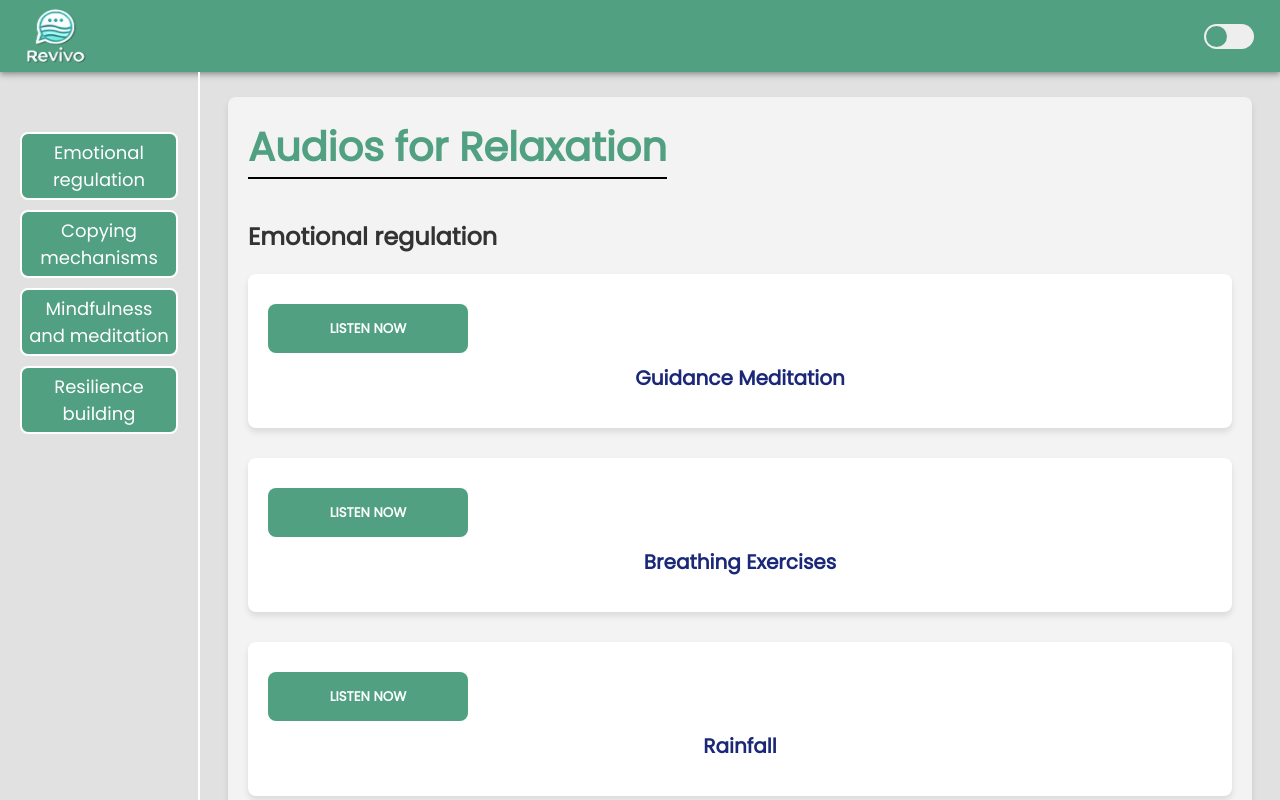
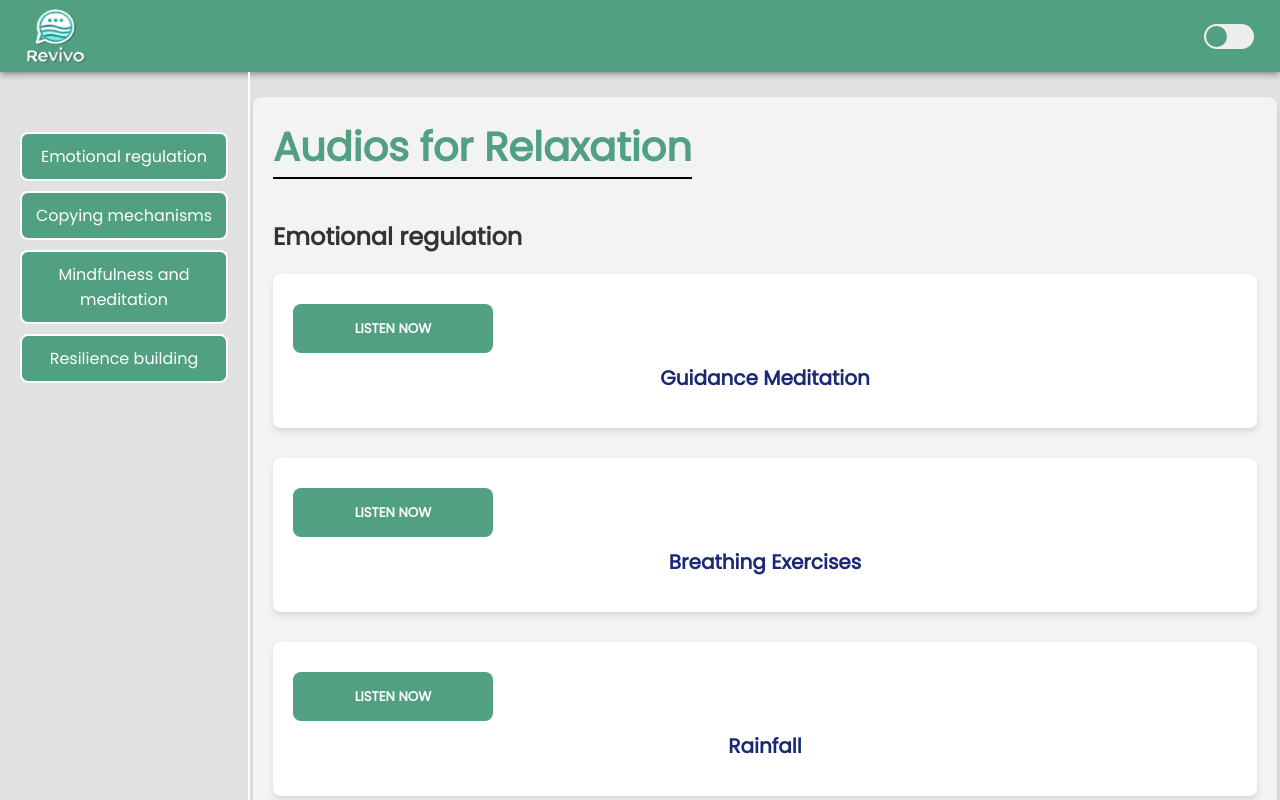
Before and after one commit to JohannCardona/Revivo, a React (Create React App) app in the folder frontend/: page /audios in a window 1280 px wide. Shown: the top 800 px of the page. Built offline with nearby package versions, Linux system fonts and the light colour scheme.

Commit message:
Updates to sidebar links styling

```diff
--- a/frontend/src/components/profile/Sidebar.jsx
+++ b/frontend/src/components/profile/Sidebar.jsx
@@ -2,9 +2,9 @@ import React from "react";
 import { Link } from "react-router-dom";
 import "../../styles/dashboard/sidebar.css";
 
-function Sidebar({sidebar_links}) {
+function Sidebar({ sidebar_links }) {
   return (
-    <div style={{ height: "100%", borderRight: "2px solid white", width: 200 }}>
+    <div style={{ height: "100%", borderRight: "2px solid white", width: 250 }}>
       <div style={{ padding: "60px 20px" }} className="side-menu">
         {sidebar_links.map((item, key) => (
           <li key={key}>
@@ -12,7 +12,6 @@ function Sidebar({sidebar_links}) {
               style={{
                 textDecoration: "none",
                 color: "white",
-                fontSize: 18,
               }}
               to={item.to}
             >
--- a/frontend/src/styles/dashboard/sidebar.css
+++ b/frontend/src/styles/dashboard/sidebar.css
@@ -1,6 +1,6 @@
 .side-menu li {
     border: 2px solid white;
-    padding: 5px;
+    padding: 10px;
     border-radius: 8px;
     margin-bottom: 10px;
     list-style-type: none;
```
